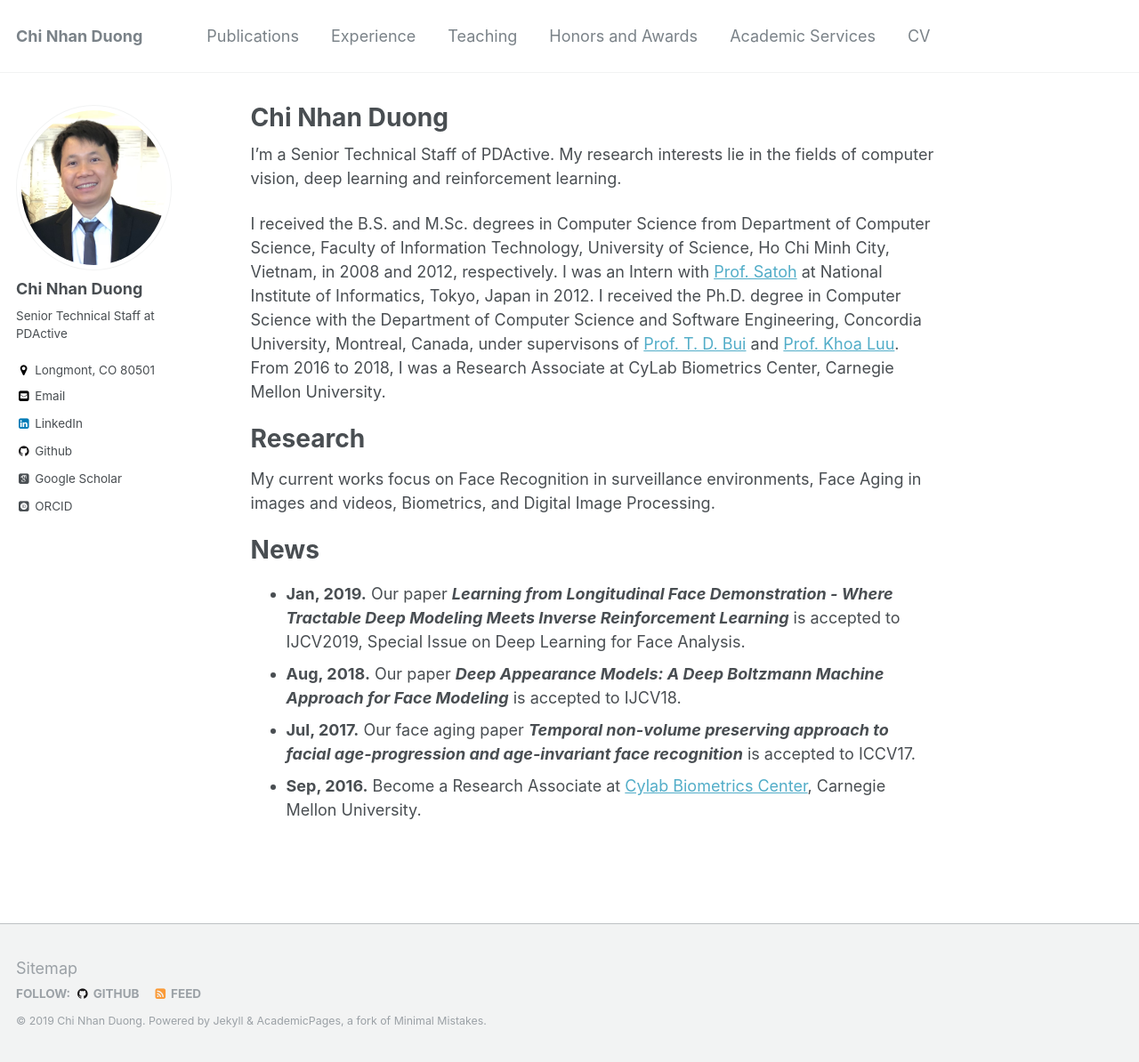
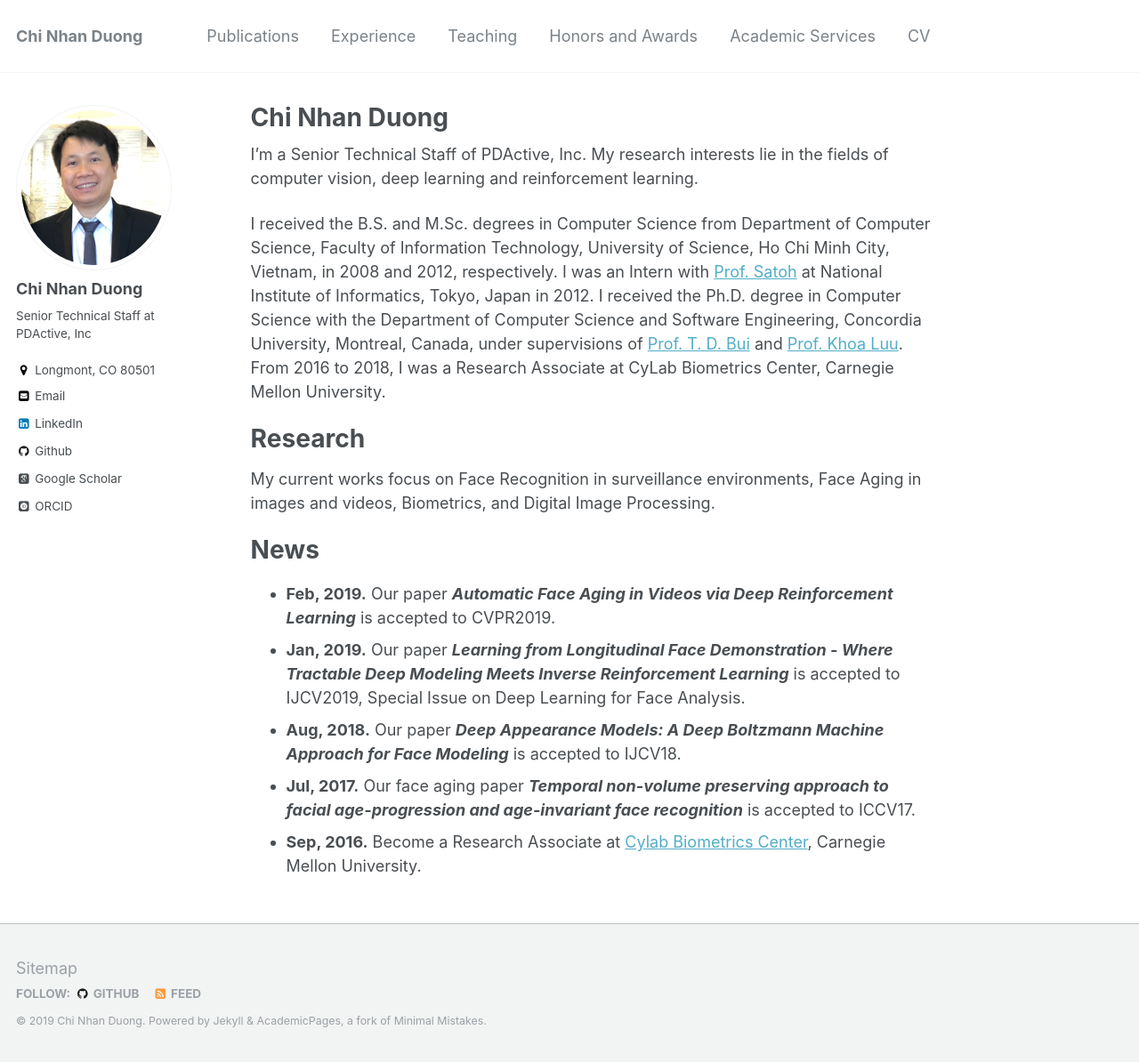
Before and after one commit to dcnhan/dcnhan.github.io, a Jekyll site: the page built from _pages/about.md, in a window 1280 px wide and 1194 px high. Shown: the whole window at 89% size. Built offline with Jekyll 4.4.1, drawn with Linux system fonts in a browser that asks for light colours; some web fonts are replaced.

```diff
--- a/_config.yml
+++ b/_config.yml
@@ -82,7 +82,7 @@ analytics:
 author:
   name             : "Chi Nhan Duong"
   avatar           : "dcnhan.png"
-  bio              : "Senior Technical Staff at PDActive"
+  bio              : "Senior Technical Staff at PDActive, Inc"
   location         : "Longmont, CO 80501"
   employer         :
   googlescholar    : "https://scholar.google.com/citations?user=A8Ca2lIAAAAJ&hl=en"
--- a/_pages/about.md
+++ b/_pages/about.md
@@ -8,9 +8,9 @@ redirect_from:
   - /about.html
 ---
 
-I'm a Senior Technical Staff of PDActive. My research interests lie in the fields of computer vision, deep learning and reinforcement learning.
+I'm a Senior Technical Staff of PDActive, Inc. My research interests lie in the fields of computer vision, deep learning and reinforcement learning.
 
-I received the B.S. and M.Sc. degrees in Computer Science from Department of Computer Science, Faculty of Information Technology, University of Science, Ho Chi Minh City, Vietnam, in 2008 and 2012, respectively. I was an Intern with [Prof. Satoh](http://research.nii.ac.jp/~satoh/index.html) at National Institute of Informatics, Tokyo, Japan in 2012. I received the Ph.D. degree in Computer Science with the Department of Computer Science and Software Engineering, Concordia University, Montreal, Canada, under supervisons of [Prof. T. D. Bui](https://users.encs.concordia.ca/~bui/) and [Prof. Khoa Luu](http://csce.uark.edu/~khoaluu/).
+I received the B.S. and M.Sc. degrees in Computer Science from Department of Computer Science, Faculty of Information Technology, University of Science, Ho Chi Minh City, Vietnam, in 2008 and 2012, respectively. I was an Intern with [Prof. Satoh](http://research.nii.ac.jp/~satoh/index.html) at National Institute of Informatics, Tokyo, Japan in 2012. I received the Ph.D. degree in Computer Science with the Department of Computer Science and Software Engineering, Concordia University, Montreal, Canada, under supervisions of [Prof. T. D. Bui](https://users.encs.concordia.ca/~bui/) and [Prof. Khoa Luu](http://csce.uark.edu/~khoaluu/).
 From 2016 to 2018, I was a Research Associate at CyLab Biometrics Center, Carnegie Mellon University.
 
 Research
@@ -19,6 +19,7 @@ My current works focus on Face Recognition in surveillance environments, Face Ag
 
 News
 ======
+   * **Feb, 2019.** Our paper ***Automatic Face Aging in Videos via Deep Reinforcement Learning*** is accepted to CVPR2019.
    * **Jan, 2019.** Our paper ***Learning from Longitudinal Face Demonstration - Where Tractable Deep Modeling Meets Inverse Reinforcement Learning*** is accepted to IJCV2019, Special Issue on Deep Learning for Face Analysis.
    * **Aug, 2018.** Our paper ***Deep Appearance Models: A Deep Boltzmann Machine Approach for Face Modeling*** is accepted to IJCV18.
    * **Jul, 2017.** Our face aging paper ***Temporal non-volume preserving approach to facial age-progression and age-invariant face recognition*** is accepted to ICCV17.
```
Also changed, not shown: _pages/publications.md (+11 -3 lines).
